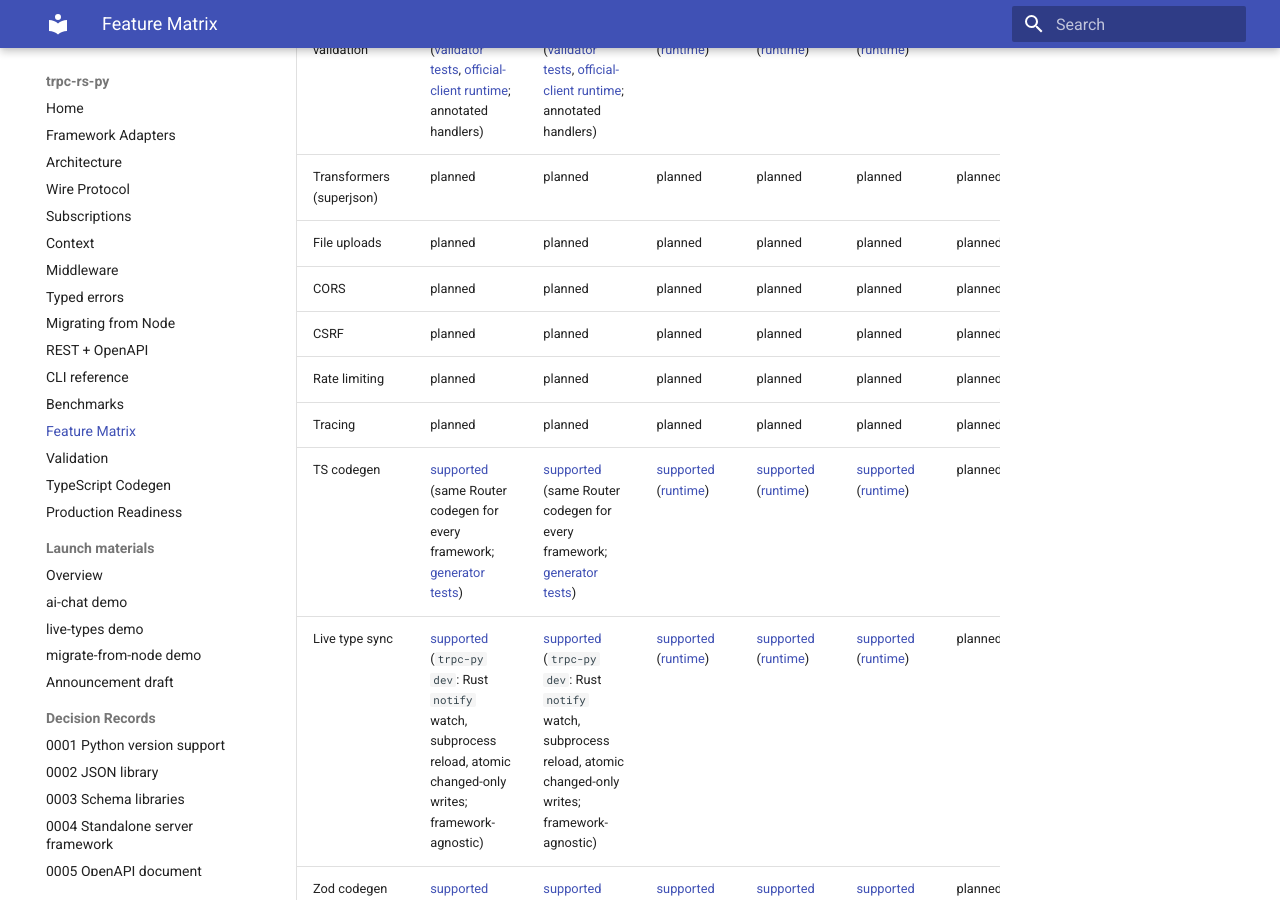
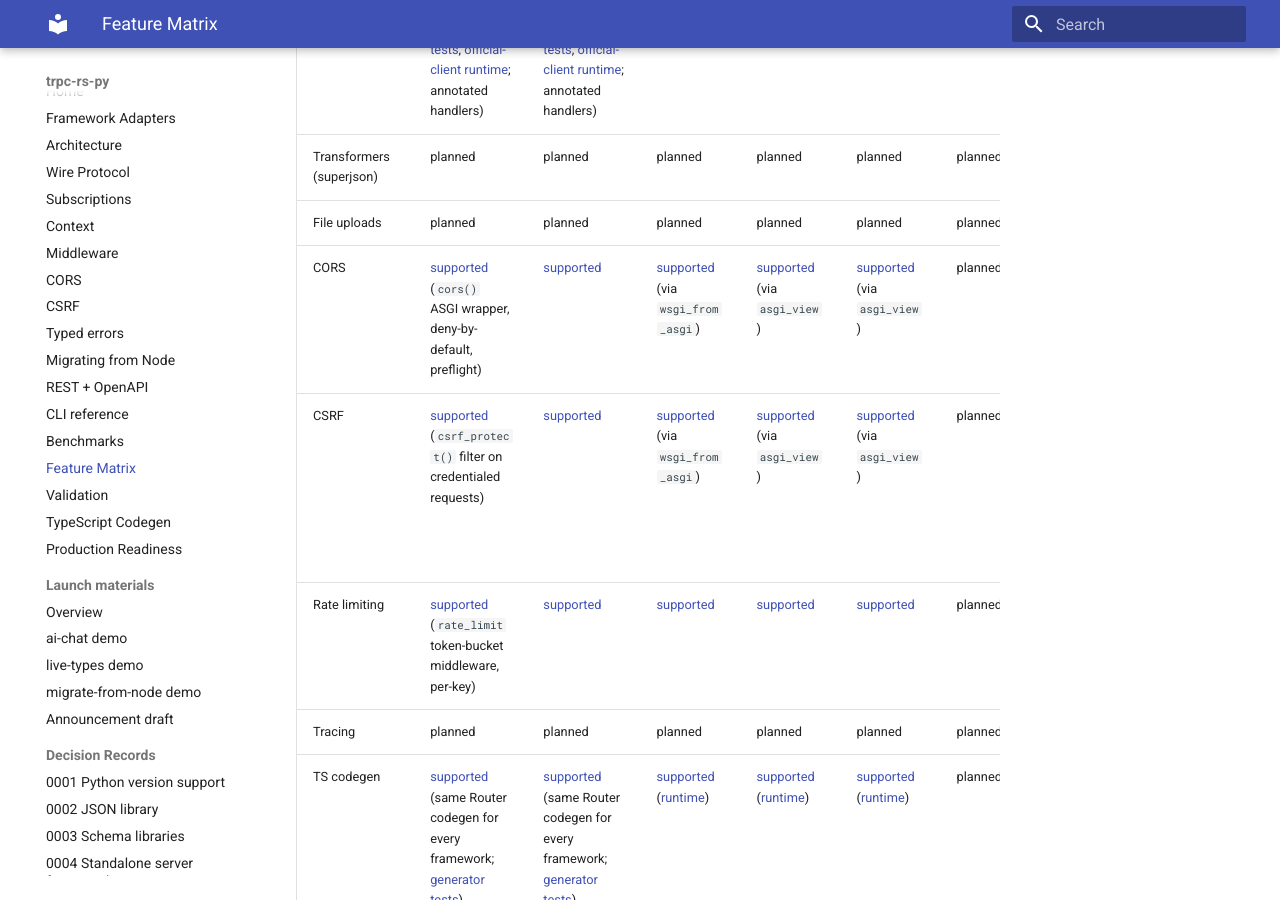
Before and after one commit to Seyamalam/trpc-rs-py, an MkDocs documentation site: the page built from docs/feature-matrix.md, in a window 1280 px wide and 900 px high, scrolled down 2107 px. Built offline with MkDocs 1.6.1 and Material for MkDocs 9.7.7, drawn with Linux system fonts in a browser that asks for light colours.

Commit message:
docs(matrix): mark rate limiting, CORS, and CSRF supported
Feature-matrix rows for the three helpers shipped in the previous
commits, mkdocs nav entries for docs/cors.md and docs/csrf.md, and the
MEMORY 0.6.0 progress line (496 tests).

Generated with [Devin](https://devin.ai)

Co-Authored-By: Devin <158243242+devin-ai-integration[bot]@users.noreply.github.com>

```diff
--- a/docs/feature-matrix.md
+++ b/docs/feature-matrix.md
@@ -23,9 +23,9 @@ standalone server, official `@trpc/server`, FastAPI + OpenAPI codegen.
 | Output validation | [supported](https://github.com/Seyamalam/trpc-rs-py/blob/main/tests/test_asgi.py) ([validator tests](https://github.com/Seyamalam/trpc-rs-py/blob/main/tests/test_validation.py), [official-client runtime](https://github.com/Seyamalam/trpc-rs-py/blob/main/clients/ts-tests/src/runtime.test.ts); annotated handlers) | [supported](https://github.com/Seyamalam/trpc-rs-py/blob/main/tests/test_asgi.py) ([validator tests](https://github.com/Seyamalam/trpc-rs-py/blob/main/tests/test_validation.py), [official-client runtime](https://github.com/Seyamalam/trpc-rs-py/blob/main/clients/ts-tests/src/runtime.test.ts); annotated handlers) | [supported](https://github.com/Seyamalam/trpc-rs-py/blob/main/tests/test_wsgi.py) ([runtime](https://github.com/Seyamalam/trpc-rs-py/blob/main/clients/ts-tests/src/runtime.test.ts)) | [supported](https://github.com/Seyamalam/trpc-rs-py/blob/main/tests/test_django.py) ([runtime](https://github.com/Seyamalam/trpc-rs-py/blob/main/clients/ts-tests/src/runtime.test.ts)) | [supported](https://github.com/Seyamalam/trpc-rs-py/blob/main/tests/test_django.py) ([runtime](https://github.com/Seyamalam/trpc-rs-py/blob/main/clients/ts-tests/src/runtime.test.ts)) | planned | supported | supported |
 | Transformers (superjson) | planned | planned | planned | planned | planned | planned | supported | not supported |
 | File uploads | planned | planned | planned | planned | planned | planned | partial | supported |
-| CORS | planned | planned | planned | planned | planned | planned | planned | supported |
-| CSRF | planned | planned | planned | planned | planned | planned | planned | planned |
-| Rate limiting | planned | planned | planned | planned | planned | planned | planned | planned |
+| CORS | [supported](https://github.com/Seyamalam/trpc-rs-py/blob/main/tests/test_cors.py) (`cors()` ASGI wrapper, deny-by-default, preflight) | [supported](https://github.com/Seyamalam/trpc-rs-py/blob/main/tests/test_cors.py) | [supported](https://github.com/Seyamalam/trpc-rs-py/blob/main/tests/test_cors.py) (via `wsgi_from_asgi`) | [supported](https://github.com/Seyamalam/trpc-rs-py/blob/main/tests/test_cors.py) (via `asgi_view`) | [supported](https://github.com/Seyamalam/trpc-rs-py/blob/main/tests/test_cors.py) (via `asgi_view`) | planned | supported (via framework middleware) | supported (Starlette CORSMiddleware) |
+| CSRF | [supported](https://github.com/Seyamalam/trpc-rs-py/blob/main/tests/test_csrf.py) (`csrf_protect()` filter on credentialed requests) | [supported](https://github.com/Seyamalam/trpc-rs-py/blob/main/tests/test_csrf.py) | [supported](https://github.com/Seyamalam/trpc-rs-py/blob/main/tests/test_csrf.py) (via `wsgi_from_asgi`) | [supported](https://github.com/Seyamalam/trpc-rs-py/blob/main/tests/test_csrf.py) (via `asgi_view`) | [supported](https://github.com/Seyamalam/trpc-rs-py/blob/main/tests/test_csrf.py) (via `asgi_view`) | planned | partial (POST+JSON mutations are preflight-gated; GET queries need a manual check) | partial (same — GET endpoints need a manual check) |
+| Rate limiting | [supported](https://github.com/Seyamalam/trpc-rs-py/blob/main/tests/test_middleware.py) (`rate_limit` token-bucket middleware, per-key) | [supported](https://github.com/Seyamalam/trpc-rs-py/blob/main/tests/test_middleware.py) | [supported](https://github.com/Seyamalam/trpc-rs-py/blob/main/tests/test_middleware.py) | [supported](https://github.com/Seyamalam/trpc-rs-py/blob/main/tests/test_middleware.py) | [supported](https://github.com/Seyamalam/trpc-rs-py/blob/main/tests/test_middleware.py) | planned | partial (via custom middleware; no built-in) | partial (third-party, e.g. slowapi) |
 | Tracing | planned | planned | planned | planned | planned | planned | planned | planned |
 | TS codegen | [supported](https://github.com/Seyamalam/trpc-rs-py/blob/main/clients/ts-tests/src/index.ts) (same Router codegen for every framework; [generator tests](https://github.com/Seyamalam/trpc-rs-py/blob/main/tests/test_codegen.py)) | [supported](https://github.com/Seyamalam/trpc-rs-py/blob/main/clients/ts-tests/src/index.ts) (same Router codegen for every framework; [generator tests](https://github.com/Seyamalam/trpc-rs-py/blob/main/tests/test_codegen.py)) | [supported](https://github.com/Seyamalam/trpc-rs-py/blob/main/tests/test_wsgi.py) ([runtime](https://github.com/Seyamalam/trpc-rs-py/blob/main/clients/ts-tests/src/runtime.test.ts)) | [supported](https://github.com/Seyamalam/trpc-rs-py/blob/main/tests/test_django.py) ([runtime](https://github.com/Seyamalam/trpc-rs-py/blob/main/clients/ts-tests/src/runtime.test.ts)) | [supported](https://github.com/Seyamalam/trpc-rs-py/blob/main/tests/test_django.py) ([runtime](https://github.com/Seyamalam/trpc-rs-py/blob/main/clients/ts-tests/src/runtime.test.ts)) | planned | not needed | supported |
 | Live type sync | [supported](https://github.com/Seyamalam/trpc-rs-py/blob/main/tests/test_dev.py) (`trpc-py dev`: Rust `notify` watch, subprocess reload, atomic changed-only writes; framework-agnostic) | [supported](https://github.com/Seyamalam/trpc-rs-py/blob/main/tests/test_dev.py) (`trpc-py dev`: Rust `notify` watch, subprocess reload, atomic changed-only writes; framework-agnostic) | [supported](https://github.com/Seyamalam/trpc-rs-py/blob/main/tests/test_wsgi.py) ([runtime](https://github.com/Seyamalam/trpc-rs-py/blob/main/clients/ts-tests/src/runtime.test.ts)) | [supported](https://github.com/Seyamalam/trpc-rs-py/blob/main/tests/test_django.py) ([runtime](https://github.com/Seyamalam/trpc-rs-py/blob/main/clients/ts-tests/src/runtime.test.ts)) | [supported](https://github.com/Seyamalam/trpc-rs-py/blob/main/tests/test_django.py) ([runtime](https://github.com/Seyamalam/trpc-rs-py/blob/main/clients/ts-tests/src/runtime.test.ts)) | planned | not supported | not supported |
--- a/mkdocs.yml
+++ b/mkdocs.yml
@@ -17,6 +17,8 @@ nav:
   - Subscriptions: subscriptions.md
   - Context: context.md
   - Middleware: middleware.md
+  - CORS: cors.md
+  - CSRF: csrf.md
   - Typed errors: typed-errors.md
   - Migrating from Node: migration.md
   - REST + OpenAPI: rest.md
```
Also changed, not shown: MEMORY.md (+10 -3 lines).
